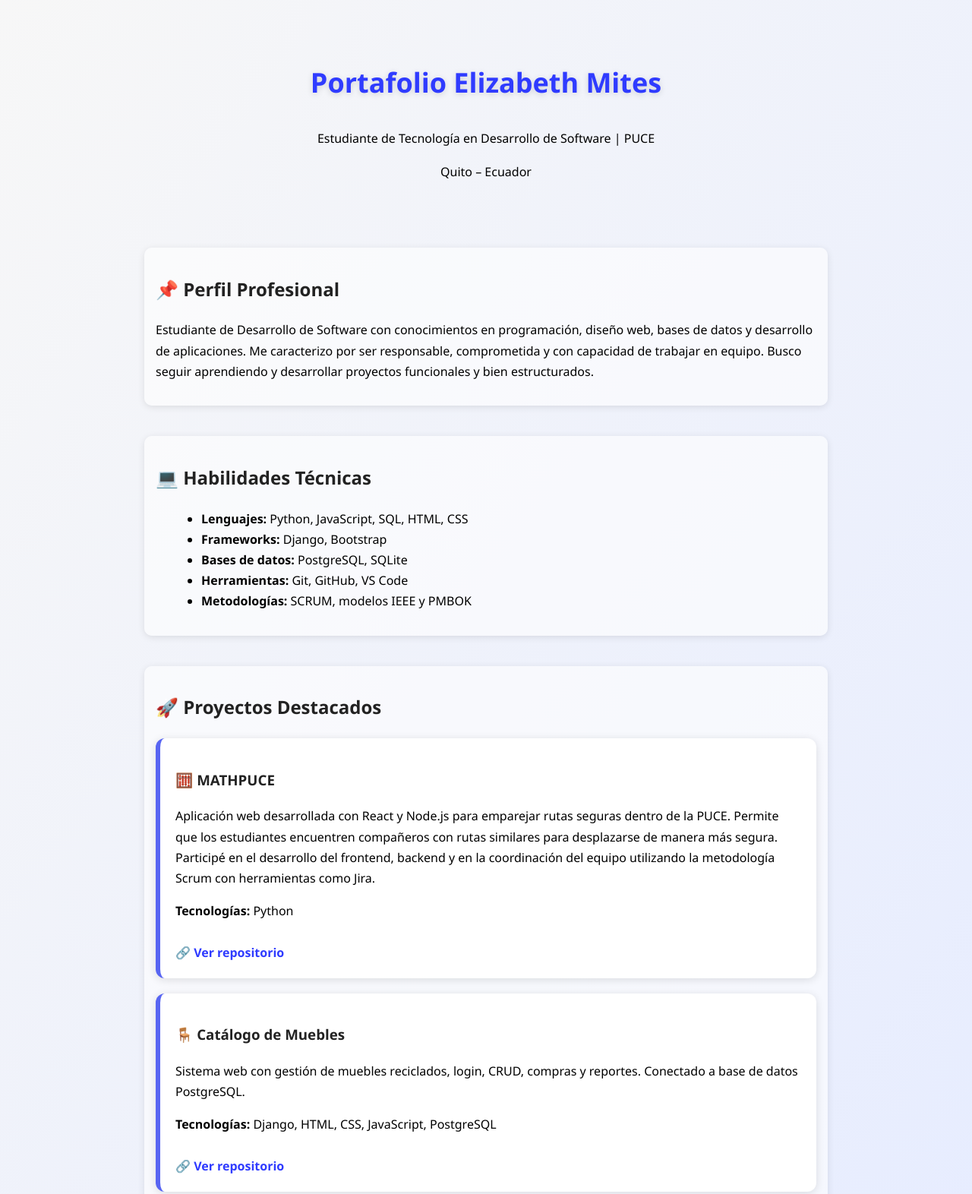
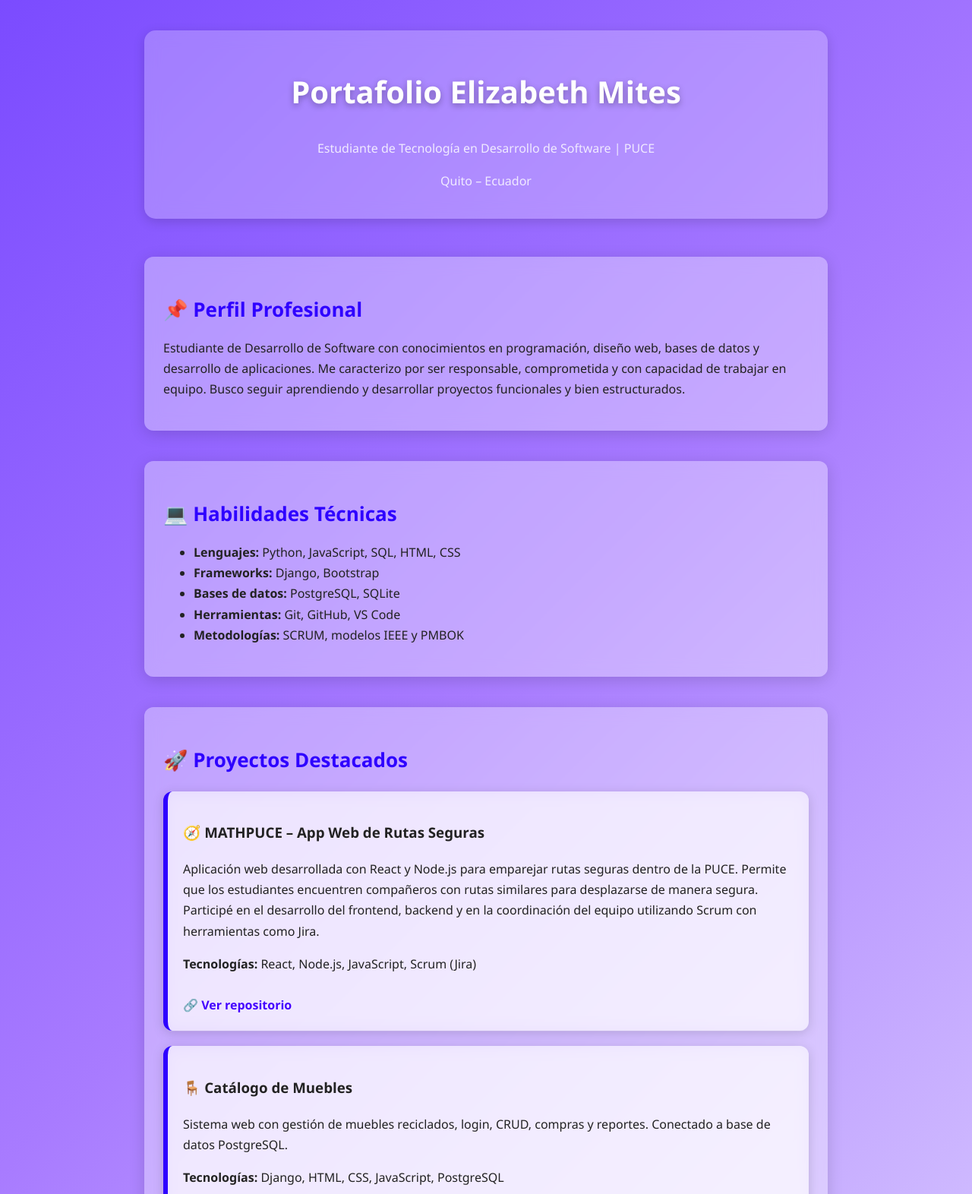
Before and after one commit to elizabeth27256/PORTAFOLIO, a plain HTML site: page index.html in a window 1280 px wide. Shown: the top 1572 px of the page at 76% size. Drawn offline with Linux system fonts and the light colour scheme.

Commit message:
Portafolio

```diff
--- a/index.html
+++ b/index.html
@@ -6,6 +6,8 @@
     <link rel="stylesheet" href="styles.css">
 </head>
 <body>
+
+<div class="container">
 
     <div class="header">
         <h1>Portafolio Elizabeth Mites</h1>
@@ -42,14 +44,14 @@
 
         <!-- Proyecto MATHPUCE -->
         <div class="proyecto">
-            <h3>🧮 MATHPUCE</h3>
+            <h3>🧭 MATHPUCE – App Web de Rutas Seguras</h3>
             <p>
                 Aplicación web desarrollada con React y Node.js para emparejar rutas seguras dentro de la PUCE.
-                Permite que los estudiantes encuentren compañeros con rutas similares para desplazarse de manera más segura.
-                Participé en el desarrollo del frontend, backend y en la coordinación del equipo utilizando la metodología
+                Permite que los estudiantes encuentren compañeros con rutas similares para desplazarse de manera segura.
+                Participé en el desarrollo del frontend, backend y en la coordinación del equipo utilizando
                 Scrum con herramientas como Jira.
             </p>
-            <strong>Tecnologías:</strong> Python
+            <strong>Tecnologías:</strong> React, Node.js, JavaScript, Scrum (Jira)
             <br><br>
             <a href="https://github.com/elizabeth27256/Match_Puce" target="_blank">
                 🔗 Ver repositorio
@@ -76,5 +78,7 @@
         <p>© 2025 | Portafolio creado por Elizabeth Mites</p>
     </div>
 
+</div> <!-- cierre del container -->
+
 </body>
 </html>
--- a/styles.css
+++ b/styles.css
@@ -1,68 +1,84 @@
+/* ======== FONDO GENERAL ======== */
 body {
     font-family: 'Segoe UI', Tahoma, Geneva, Verdana, sans-serif;
-    margin: 40px auto;
-    max-width: 900px;
+    margin: 0;
+    padding: 40px;
     line-height: 1.7;
-    background: linear-gradient(to bottom right, #f7f7f7, #e6ecff);
+    background: linear-gradient(135deg, #7b4bff, #a87bff, #d5c4ff);
+    color: #222;
     animation: fadeIn 1.2s ease-in-out;
 }
 
-
+/* Animación */
 @keyframes fadeIn {
     from { opacity: 0; transform: translateY(20px); }
     to { opacity: 1; transform: translateY(0); }
 }
 
-h1, h2, h3 {
-    color: #222;
+/* ======== CONTENEDOR CENTRAL ======== */
+.container {
+    max-width: 900px;
+    margin: auto;
 }
 
+/* ======== ENCABEZADO ======== */
 .header {
     text-align: center;
     margin-bottom: 50px;
     padding: 20px;
-    animation: fadeIn 1.5s ease;
+    background: rgba(255,255,255,0.25);
+    backdrop-filter: blur(10px);
+    border-radius: 15px;
+    box-shadow: 0 4px 15px rgba(0,0,0,0.15);
 }
 
 .header h1 {
-    font-size: 36px;
-    color: #2f3bff;
-    text-shadow: 0 2px 8px rgba(0,0,0,0.15);
-    animation: floating 3s infinite ease-in-out;
+    font-size: 40px;
+    color: #ffffff;
+    text-shadow: 0 3px 8px rgba(0,0,0,0.3);
 }
 
-@keyframes floating {
-    0% { transform: translateY(0px); }
-    50% { transform: translateY(-8px); }
-    100% { transform: translateY(0px); }
+.header p {
+    color: #f0eaff;
+    font-weight: 500;
 }
 
+/* ======== SECCIONES ======== */
 .section {
     margin-bottom: 40px;
-    padding: 15px;
-    border-radius: 10px;
-    background: rgba(255,255,255,0.6);
-    box-shadow: 0 2px 10px rgba(0,0,0,0.1);
-    animation: fadeIn 1.4s ease;
+    padding: 25px;
+    border-radius: 12px;
+    background: rgba(255,255,255,0.35);
+    backdrop-filter: blur(10px);
+    box-shadow: 0 4px 20px rgba(0,0,0,0.15);
 }
 
+.section h2 {
+    color: #2e00ff;
+    font-size: 26px;
+    margin-bottom: 15px;
+}
+
+/* ======== PROYECTOS ======== */
 .proyecto {
-    background: white;
+    background: rgba(255,255,255,0.55);
     padding: 20px;
     margin: 20px 0;
     border-radius: 12px;
-    border-left: 6px solid #5865f2;
-    box-shadow: 0 2px 12px rgba(0,0,0,0.12);
-    transition: transform 0.3s ease, box-shadow 0.3s ease;
+    border-left: 6px solid #2e00ff;
+    backdrop-filter: blur(10px);
+    transition: 0.3s ease;
+    box-shadow: 0 3px 15px rgba(0,0,0,0.15);
 }
 
 .proyecto:hover {
     transform: translateY(-6px);
-    box-shadow: 0 6px 22px rgba(0,0,0,0.2);
+    box-shadow: 0 6px 25px rgba(0,0,0,0.25);
 }
 
+/* ======== LINKS ======== */
 a {
-    color: #2f3bff;
+    color: #4400ff;
     font-weight: bold;
     text-decoration: none;
 }
@@ -72,14 +88,10 @@ a:hover {
     color: #0008ff;
 }
 
-ul {
-    margin-left: 20px;
-}
-
+/* ======== FOOTER ======== */
 .footer {
     margin-top: 40px;
     text-align: center;
-    color: #555;
-    padding: 20px;
-    animation: fadeIn 1.5s ease;
+    color: white;
+    font-weight: 600;
 }
```
